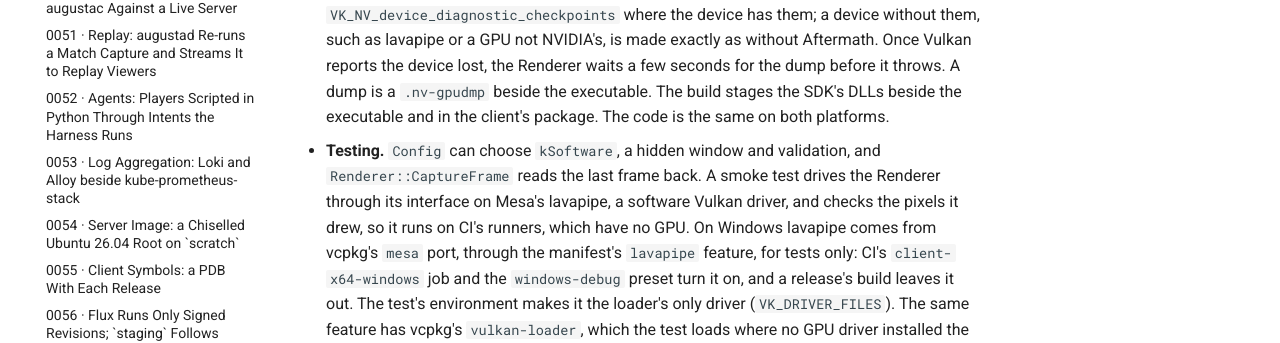
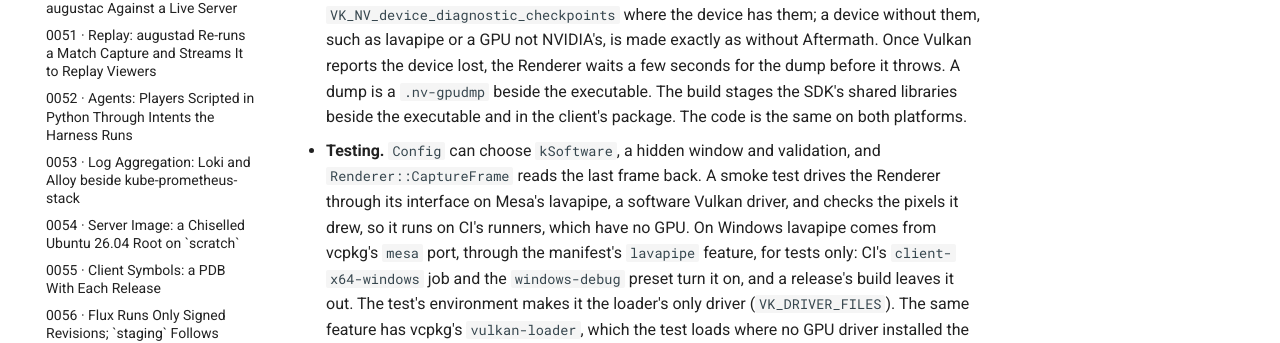
Before and after one commit to sergioffpc/augusta, an MkDocs documentation site: the page built from docs/adr/0059-renderer-nvrhi.md, in a window 1280 px wide and 900 px high, scrolled down 1456 px. Shown: the part 270-613 px from the top of the window. Built offline with MkDocs 1.6.1 and Material for MkDocs 9.7.7, drawn with Linux system fonts in a browser that asks for light colours; comment, search, counter and statistics services are not loaded.

Commit message:
feat(client): find the Aftermath SDK on Linux too
The client builds on Windows and Linux, but cmake/Aftermath.cmake looked
only under %ProgramFiles%, so a Linux build never had GPU crash dumps.
It now also looks in Nsight Graphics' Linux install
(/opt/nvidia/nsight-graphics-for-linux) and links
libGFSDK_Aftermath_Lib.x64.so by name, so augustac's $ORIGIN finds it.
augustac stages the library beside it on both platforms, and Linux's
runtime folder bundles it.

Co-Authored-By: Claude Opus 5.5 <noreply@anthropic.com>

```diff
--- a/docs/adr/0059-renderer-nvrhi.md
+++ b/docs/adr/0059-renderer-nvrhi.md
@@ -71,8 +71,8 @@ between backends would double what has to be tested, for no gain to a player.
   without them, such as lavapipe or a GPU not NVIDIA's, is made exactly as
   without Aftermath. Once Vulkan reports the device lost, the Renderer waits a
   few seconds for the dump before it throws. A dump is a `.nv-gpudmp` beside the
-  executable. The build stages the SDK's DLLs beside the executable and in the
-  client's package. The code is the same on both platforms.
+  executable. The build stages the SDK's shared libraries beside the executable
+  and in the client's package. The code is the same on both platforms.
 - **Testing.** `Config` can choose `kSoftware`, a hidden window and validation,
   and `Renderer::CaptureFrame` reads the last frame back. A smoke test drives
   the Renderer through its interface on Mesa's lavapipe, a software Vulkan
```
Also changed, not shown: docs/agents/tooling.md (+5 -4 lines), 4 other files.
